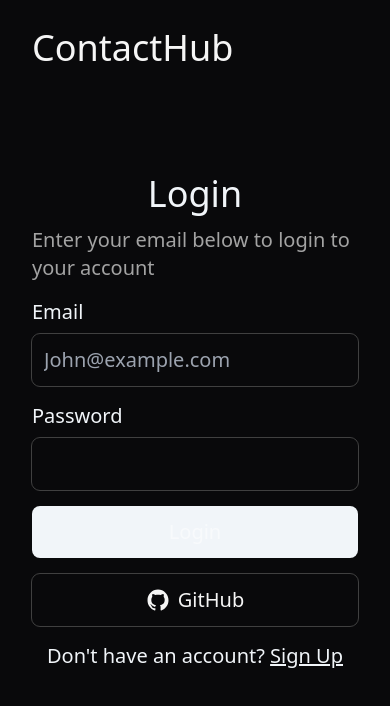
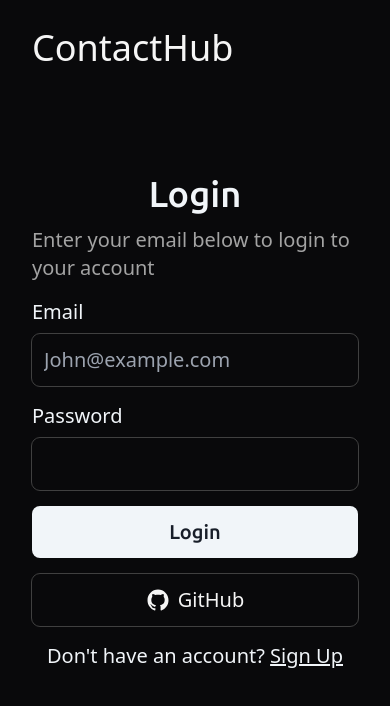
Before and after one commit to Samnit619/Contact-Manager, a React (Vite) app in the folder frontend/: page /login in a window 390 px wide. Shown: the top 706 px of the page. Built offline with nearby package versions, Linux system fonts and the light colour scheme; no server answers.

Commit message:
minor ui changes in login and register pages

```diff
--- a/frontend/src/pages/Login/login.tsx
+++ b/frontend/src/pages/Login/login.tsx
@@ -8,8 +8,6 @@ import { CurrentUser } from "@/assets/FetchUsername";
 
 export const Login = () => {
   const navigate = useNavigate();
-
-
 
   const [loading, Setloading] = useState(true);
   const [email, setEmail] = useState("");
@@ -35,11 +33,9 @@ export const Login = () => {
         );
       }
 
-
       // Now you can navigate to the contact page
       Setloading(false);
       navigate(`/`);
-
     } catch (error: any) {
       console.error("Error creating user", error.response?.data);
     }
@@ -58,11 +54,11 @@ export const Login = () => {
           <div className="w-[50%] h-screen  hidden sm:block">
             <img
               className="w-[100%] h-screen object-cover bg-fixed"
-              src="../../public/blur.jpg"
+              src="../../public/login/login.avif"
               alt="no img"
             />
 
-            <div className="text-4xl m-12 font-sfBold text-neutral-100 sm:hidden md:flex  inline-block p-1 bg-clip-text absolute top-0 left-0">
+            <div className="text-4xl m-12 font-sfBold text-neutral-100 ubuntu-medium sm:hidden md:flex  inline-block p-1 bg-clip-text absolute top-0 left-0">
               ContactHub
             </div>
           </div>
@@ -73,7 +69,9 @@ export const Login = () => {
             <div className="flex flex-col items-center justify-center">
               <form onSubmit={handleSubmit}>
                 <div className="flex flex-col items-center justify-center p-8 rounded-lg">
-                  <div className="text-slate-100 font-semi text-4xl">Login</div>
+                  <div className="text-slate-100 font-semi text-4xl ubuntu-medium">
+                    Login
+                  </div>
                   <p className="text-neutral-400 font-Regular text-xl mt-3">
                     Enter your email below to login to your account
                   </p>
@@ -108,7 +106,7 @@ export const Login = () => {
                   <div className="w-full mt-4">
                     <button
                       type="submit"
-                      className="text-[#181E298] bg-slate-100 font-semi text-xl p-3 w-full rounded-lg "
+                      className="text-[#181E29] bg-slate-100 hover:bg-slate-200 transition-colors duration-150 font-semibold text-xl p-3 w-full rounded-lg ubuntu-medium "
                     >
                       Login
                     </button>
@@ -122,7 +120,12 @@ export const Login = () => {
                   <div className="flex flex-row justify-center w-full mt-4 font-Regular text-xl text-slate-100">
                     <p>
                       Don't have an account?{" "}
-                      <span className="underline" onClick={() => navigate("/register")}>Sign Up</span>
+                      <span
+                        className="underline cursor-pointer"
+                        onClick={() => navigate("/register")}
+                      >
+                        Sign Up
+                      </span>
                     </p>
                   </div>
                 </div>
--- a/frontend/src/pages/Register.tsx
+++ b/frontend/src/pages/Register.tsx
@@ -8,7 +8,7 @@ import { Button } from "@/components/ui/button";
 export default function Register() {
   const navigate = useNavigate();
   const [loading, Setloading] = useState(true);
-  const [userName, setUserName] = useState("")
+  const [userName, setUserName] = useState("");
   const [email, setEmail] = useState("");
   const [password, setPassword] = useState("");
 
@@ -51,10 +51,10 @@ export default function Register() {
           <div className="w-[50%] h-screen  hidden sm:block">
             <img
               className="w-[100%] h-screen object-cover bg-fixed"
-              src="../../public/blur.jpg"
+              src="../../public/login/login.avif"
               alt="no img"
             />
-            <div className="text-4xl m-12 font-sfBold text-neutral-100 inline-block p-1 bg-clip-text absolute top-0 left-0">
+            <div className="text-4xl m-12 font-sfBold ubuntu-medium text-neutral-100 inline-block p-1 bg-clip-text absolute top-0 left-0">
               ContactHub
             </div>
           </div>
@@ -65,7 +65,7 @@ export default function Register() {
             <div className="flex flex-col items-center justify-center">
               <form onSubmit={handleSubmit}>
                 <div className="flex flex-col items-center justify-center py-8 px-12 rounded-lg">
-                  <div className="text-slate-100 font-semi text-4xl">
+                  <div className="text-slate-100 text-4xl ubuntu-regular">
                     Create an account
                   </div>
                   <p className="text-neutral-400 font-Regular text-xl">
@@ -86,7 +86,6 @@ export default function Register() {
                       placeholder="Sam619"
                     />
                   </div>
-
 
                   <div className="w-full mt-4">
                     <p className="text-slate-100 font-Regular text-xl mb-2">
@@ -120,7 +119,9 @@ export default function Register() {
                     <Button
                       type="submit"
                       className="h-[52px] text-xl p-3 w-full rounded-lg "
-                   >Sign Up</Button>
+                    >
+                      Sign Up
+                    </Button>
                   </div>
                   <div className="w-full mt-4">
                     <button className="flex flex-row items-center justify-center gap-2 text-neutral-100 font-semi text-xl p-3 w-full rounded-lg outline outline-1 outline-neutral-700">
@@ -131,7 +132,12 @@ export default function Register() {
                   <div className="flex flex-row justify-center w-full mt-4 font-Regular text-xl text-slate-100">
                     <p>
                       Already have an account?{" "}
-                      <span className="underline cursor-pointer" onClick={() => navigate("/login")}>Sign In</span>
+                      <span
+                        className="underline cursor-pointer"
+                        onClick={() => navigate("/login")}
+                      >
+                        Sign In
+                      </span>
                     </p>
                   </div>
                 </div>
```
Also changed, not shown: frontend/public/login/login.avif (added). Lines whose indentation alone changed are shown as unchanged.
